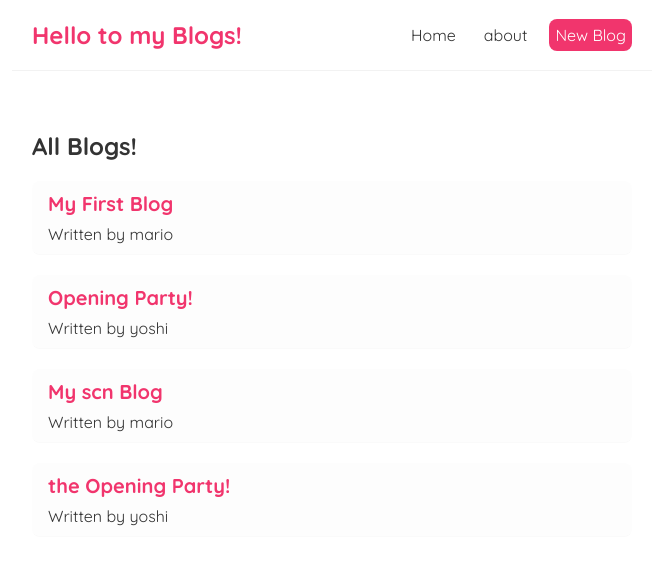
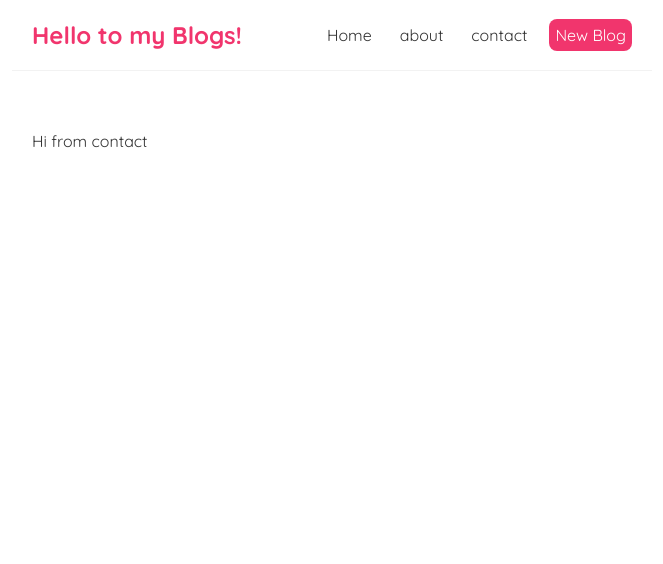
Before and after one commit to EngAla2/React-Blog, a React (Create React App) app: page /contact in a window 1280 px wide. Shown: the top 564 px of the page, without its empty margins (308-971 px from the left). Built offline with nearby package versions, Linux system fonts and the light colour scheme; data requests are answered from the project's data file.

Commit message:
Blog(Route): update rout and fetch

```diff
--- a/package.json
+++ b/package.json
@@ -8,6 +8,7 @@
     "@testing-library/user-event": "^12.1.10",
     "react": "^17.0.2",
     "react-dom": "^17.0.2",
+    "react-router-dom": "^5.2.0",
     "react-scripts": "4.0.3",
     "web-vitals": "^1.0.1"
   },
--- a/src/App.js
+++ b/src/App.js
@@ -1,14 +1,25 @@
 import NavBar from './component/navbar'
 import Home from './component/home'
+import Contact from './component/contact';
+import { BrowserRouter as Router, Route, Switch } from 'react-router-dom'
 
 function App() {
   return (
-    <div className="App">
-      <NavBar/>
-      <div className="content">
-        <Home/>
+    <Router>
+      <div className="App">
+        <NavBar/>
+        <div className="content">
+          <Switch>
+            <Route exact path="/">
+              <Home/>
+            </Route>
+            <Route exact path="/contact">
+              <Contact/>
+            </Route>
+          </Switch>
+        </div>
       </div>
-    </div>
+    </Router>
   );
 }
 
--- /dev/null
+++ b/src/component/contact.js
@@ -0,0 +1,9 @@
+const Contact = () => {
+  return (
+    <div>
+      <p>Hi from contact</p>
+    </div>
+   );
+}
+
+export default Contact;
--- a/src/component/home.js
+++ b/src/component/home.js
@@ -1,4 +1,4 @@
-import { useState, useEffect } from 'react'
+// import { useState, useEffect } from 'react'
 import BlogList from './blogList'
 import useFetch from './useFetch';
 
--- a/src/component/navbar.js
+++ b/src/component/navbar.js
@@ -1,15 +1,17 @@
+import { Link } from 'react-router-dom'
 const NavBar = () => {
   return (
     <nav className="navbar">
       <h1>Hello to my Blogs!</h1>
       <div className="links">
-        <a href="/">Home</a>
-        <a href="/about">about</a>
-        <a href="/creat" style={{
+        <Link to="/">Home</Link>
+        <Link to="/about">about</Link>
+        <Link to="/contact">contact</Link>
+        <Link to="/creat" style={{
           color: 'white',
           borderRadius: '8px',
           backgroundColor: '#f1356d',
-        }}>New Blog</a>
+        }}>New Blog</Link>
       </div>
     </nav>
    );
--- a/src/component/useFetch.js
+++ b/src/component/useFetch.js
@@ -5,7 +5,8 @@ const useFetch = (url) => {
   const [error, setError] = useState(null)
 
   useEffect(() => {
-    fetch(url)
+    const abortCont = new AbortController()
+    fetch(url, {signa : abortCont.signal})
       .then(res => {
         if (!res.ok){
           throw Error('Failed to fetch the data.')
@@ -18,7 +19,11 @@ const useFetch = (url) => {
           setError(null)
         })
           .catch(err => {
-            setError(err.message)
+            if (err.name === "AbortError"){
+              console.log("Fetch aborted")
+            }else {
+              setError(err.message)
+            }
           })
   }, [url])
 
--- a/src/index.js
+++ b/src/index.js
@@ -6,6 +6,7 @@ import reportWebVitals from './reportWebVitals';
 
 ReactDOM.render(
   <React.StrictMode>
+    <script src="https://unpkg.com/react-router-dom/umd/react-router-dom.min.js"></script>
     <App />
   </React.StrictMode>,
   document.getElementById('root')
```
Also changed, not shown: 1 other file (tests, documents, lock files or other folders).
